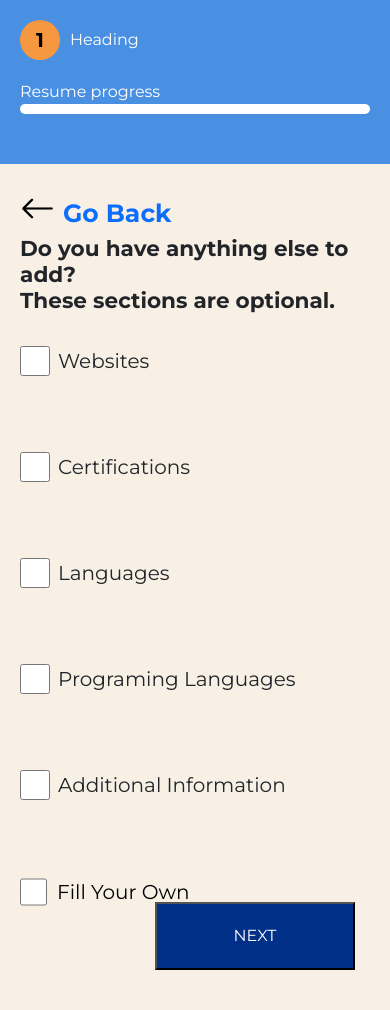
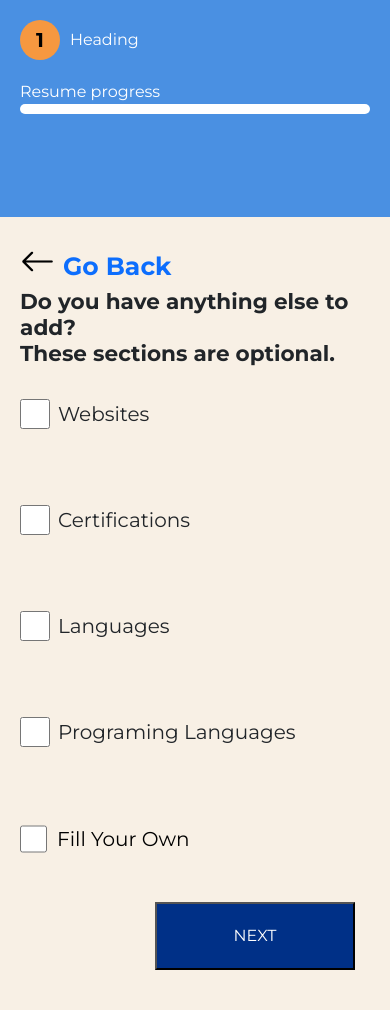
Before and after one commit to khangjhin4444/CV-Hosting-web, a PHP site: page /CV-Hosting-web-main/index.php?page=information in a window 390 px wide. Run offline with PHP 8.4, Linux system fonts and the light colour scheme; the visitor is signed in with stand-in values (Sample User, id 1); some libraries are stand-ins or nearby versions; some web fonts are replaced.

Commit message:
Adding new infor

```diff
--- a/app/views/information.php
+++ b/app/views/information.php
@@ -558,12 +558,11 @@
 
             <div class="row pt-4">
               <div class="col-12 col-lg-6 d-flex align-items-center gap-2">
-                <input class="certifications step6-check" type="checkbox" name="" id="2"
-                  style="width: 30px; height: 30px;">
+                <input class=" step6-check" type="checkbox" name="" id="2" style="width: 30px; height: 30px;">
                 <div style="font-size: 20px;">Certifications</div>
               </div>
               <div class="col-12 col-lg-6">
-                <input class="checked-input" id="2" type="text">
+                <input class="certifications checked-input" id="2" type="text">
               </div>
             </div>
 
@@ -583,15 +582,6 @@
               </div>
               <div class="col-12 col-lg-6">
                 <input class="checked-input pro-languages" id="4" type="text">
-              </div>
-            </div>
-            <div class="row pt-4">
-              <div class="col-12 col-lg-6 d-flex align-items-center gap-2">
-                <input class="step6-check" type="checkbox" name="" id="5" style="width: 30px; height: 30px;">
-                <div style="font-size: 20px;">Additional Information</div>
-              </div>
-              <div class="col-12 col-lg-6">
-                <input class="checked-input" id="5" type="text">
               </div>
             </div>
 
--- a/public/js/information.js
+++ b/public/js/information.js
@@ -70,10 +70,17 @@
             </div>
         </section>
         <div class="container row languages-container">
-        <section class="cv_languages col"></section>
-        <section class="cv_pro_languages col"></
+            <section class="cv_languages col-5"></section>
+            <section class="cv_pro_languages col-7"></
         section>
         </div>
+        <section class="row cv_certi">
+        <div class="col-md-3">
+                <h2 class="h4">Certifications</h2>
+            </div>
+            <div class='col-md-9'>
+            </div>
+        </section>
     </main>
 
     <!-- Footer -->
@@ -1389,6 +1396,18 @@
             const nameDisplay = document.querySelectorAll('.cv_websites').forEach(display => {
                 display.innerHTML = '';
             });
+            const cerDisplay = document.querySelectorAll('.cv_certi').forEach(display => {
+                display.innerHTML = '';
+            });
+            if (index === 2) { // Checkbox 3
+                document.querySelectorAll('.cv_languages').forEach(display => {
+                    display.innerHTML = '';
+                });
+            } else if (index === 3) { // Checkbox 4
+                document.querySelectorAll('.cv_pro_languages').forEach(display => {
+                    display.innerHTML = '';
+                });
+            }
         }
     });
 });
@@ -1405,7 +1424,7 @@
         display.innerHTML = '';
         if (gia_tri.length === 0) return;
         display.innerHTML = `
-                <div class="col-md-3">
+                <div>
                     <h2 class="h4">Languages</h2>
                 </div>
                 <div class="col-md-9 mb-3">
@@ -1429,8 +1448,8 @@
         display.innerHTML = '';
         if (gia_tri.length === 0) return;
         display.innerHTML = `
-                <div class="col-md-3">
-                    <h2 class="h4">Languages</h2>
+                <div>
+                    <h2 class="h4">Programming Languages</h2>
                 </div>
                 <div class="col-md-9 mb-3">
                     <ul class="list-unstyled">
@@ -1446,8 +1465,7 @@
     });
 })
 document.querySelector('.certifications').addEventListener('input', function () {
-    const nameDisplay = document.querySelectorAll('.cv_education').forEach(display => {
-        let gia_tri = chuoi.split(",").map(x => x.trim());
-        display.innerHTML += `<h5>WWW: ${this.value}</h5>`;
+    const nameDisplay = document.querySelectorAll('.cv_certi').forEach(display => {
+        display.innerHTML += `${this.value}`;
     });
-})
+});
```
